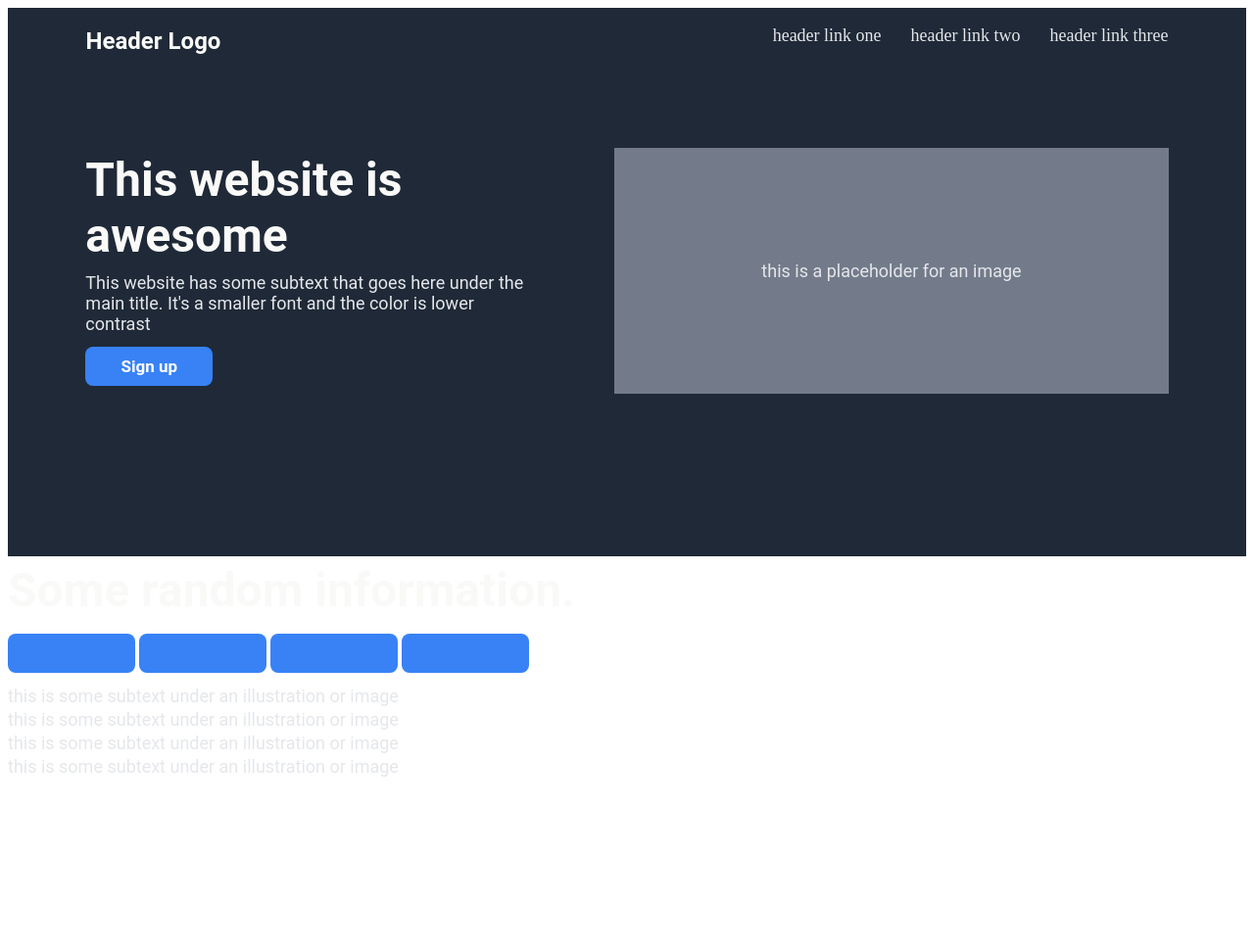
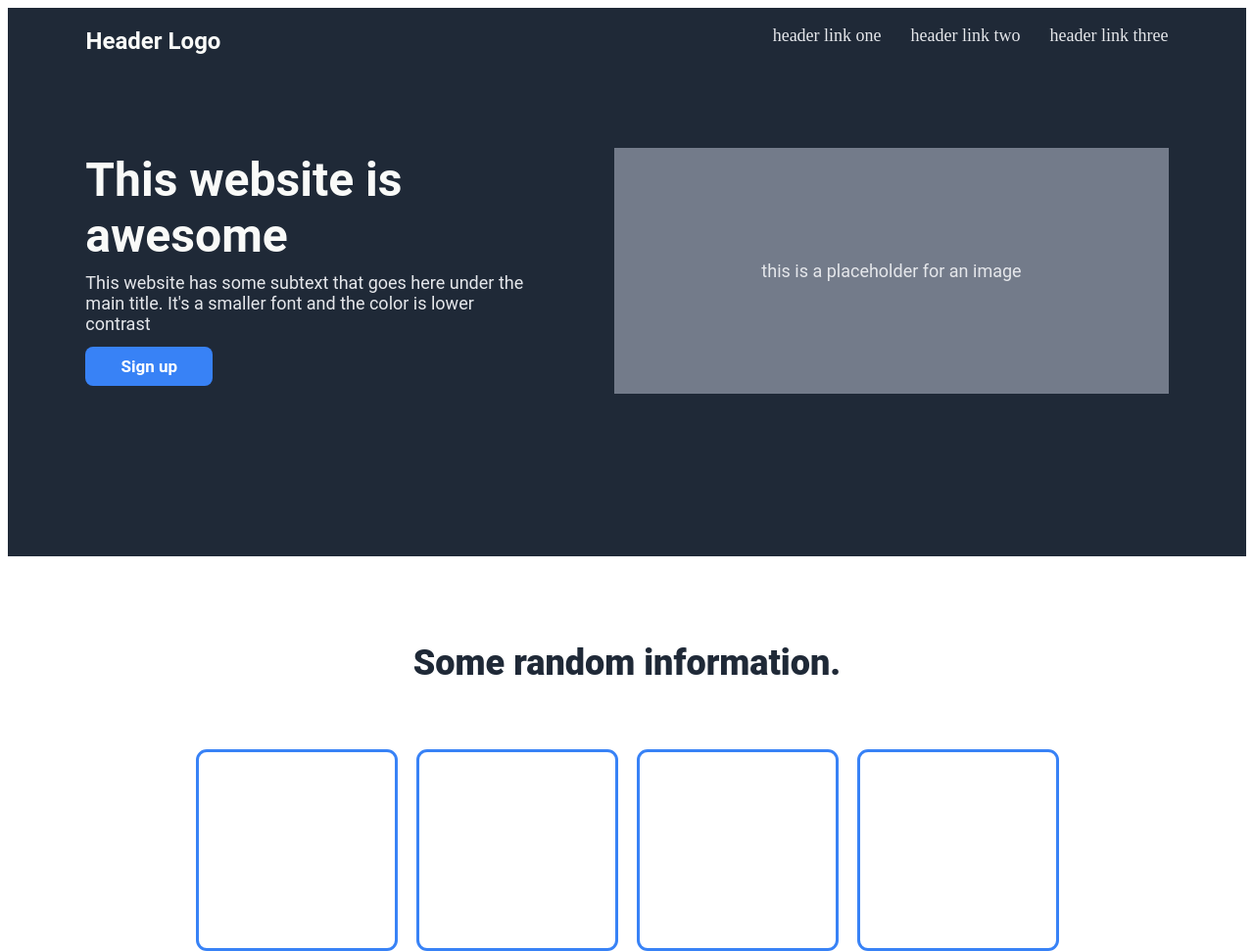
Before and after one commit to JoaoAI/landing-page, a plain HTML site: page index.html in a window 1280 px wide. Shown: the top 971 px of the page at 98% size. Before the commit the page ends 801 px from the top, so only its background shows below. Drawn offline with Linux system fonts and the light colour scheme.

Commit message:
Second Section Of Landing Page

```diff
--- a/style.css
+++ b/style.css
@@ -1,6 +1,7 @@
 /* body{
     background-color: #1F2937;
-} */
+}
+*/
 
 .alfa{
     background-color: #1F2937;
@@ -81,3 +82,48 @@ button{
     border: 0;
     margin: 10px 0px;
 }
+
+/* Section 1 Complete */
+
+.one{
+    font-size: 36px;
+    color: #1F2937;
+    font-weight: 900;
+    display: flex;
+    justify-content: center;
+    margin-bottom: 60px;
+}
+
+.calltoaction{
+    width: 200px;
+    height: 200px;
+    outline: 3px solid #3882F6;
+    background-color: transparent;
+}
+
+.container{
+    display: flex;
+    justify-content: center;
+    gap: 25px;
+}
+
+.undertext{
+    display: flex;
+    justify-content: center;
+    text-align: center;
+    gap: 55px;
+}
+
+.bravo{
+    background-color: white;
+    display: flex;
+    flex-direction: column;
+    justify-content: center;
+    height: 560px;
+}
+
+.para{
+    color: #1F2937;
+    width: 170px;
+}
+/* Section 2 Complete */
```
